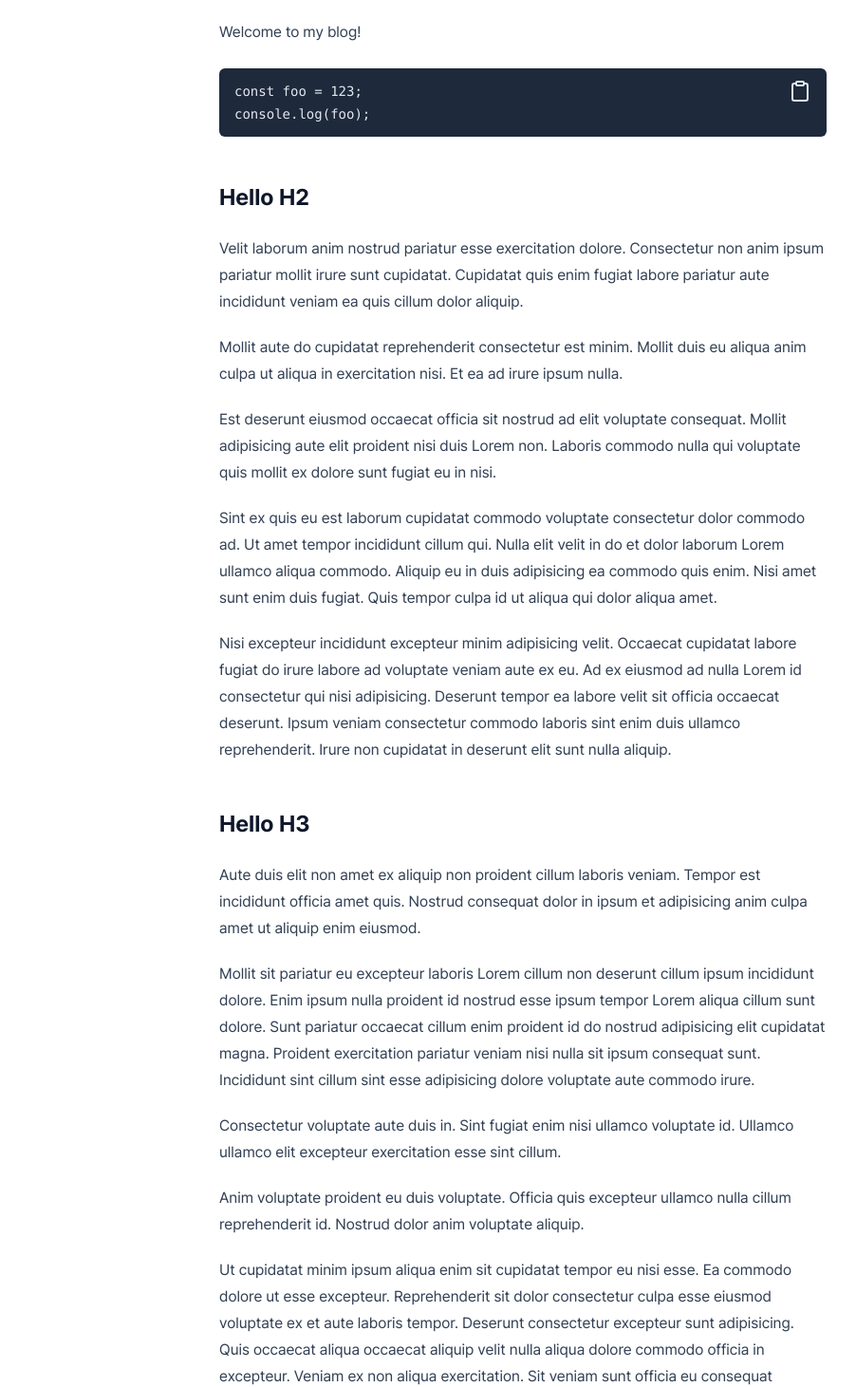
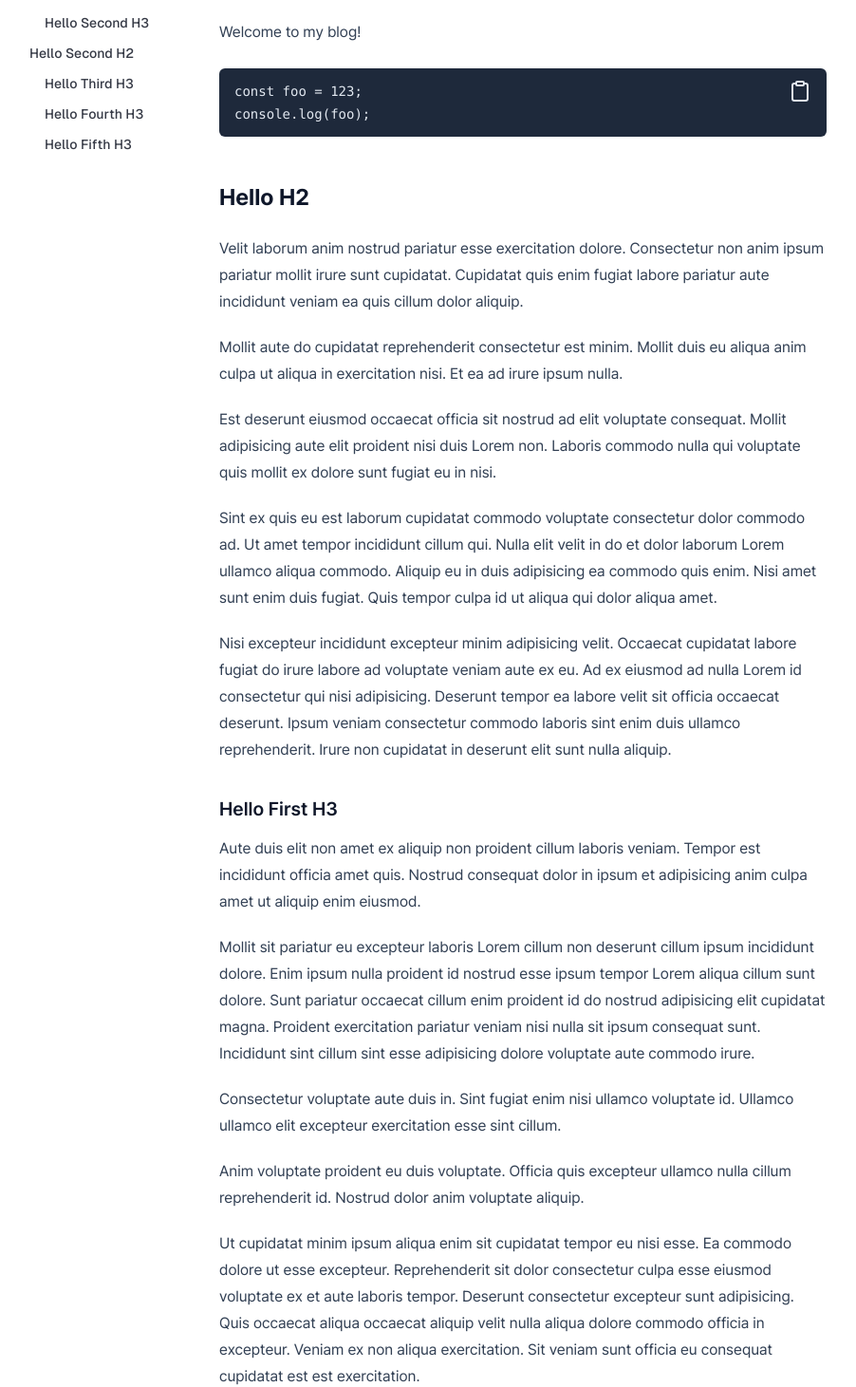
Before and after one commit to 2wndrhs/next-shadcn-blog, a Next.js app: page /posts/hello-nextjs in a window 1280 px wide. Shown: the part 172-1633 px from the top of the page at 95% size, without its empty margins (89-991 px from the left). Built offline with nearby package versions, Linux system fonts and the light colour scheme.

Commit message:
feat: implement `TableOfContent` component

```diff
--- a/src/app/layout.tsx
+++ b/src/app/layout.tsx
@@ -36,7 +36,7 @@ export default function RootLayout({
   return (
     <html
       lang='kr'
-      className='scrollbar scrollbar-w-2 scrollbar-h-4 scrollbar-track-transparent scrollbar-thumb-foreground/20'
+      className='scroll-pt-[15%] scroll-smooth scrollbar scrollbar-track-transparent scrollbar-thumb-foreground/20 scrollbar-w-2 scrollbar-h-4'
       suppressHydrationWarning
     >
       <body
--- a/src/app/posts/(blog)/hello-nextjs/page.mdx
+++ b/src/app/posts/(blog)/hello-nextjs/page.mdx
@@ -26,7 +26,7 @@ Sint ex quis eu est laborum cupidatat commodo voluptate consectetur dolor commod
 
 Nisi excepteur incididunt excepteur minim adipisicing velit. Occaecat cupidatat labore fugiat do irure labore ad voluptate veniam aute ex eu. Ad ex eiusmod ad nulla Lorem id consectetur qui nisi adipisicing. Deserunt tempor ea labore velit sit officia occaecat deserunt. Ipsum veniam consectetur commodo laboris sint enim duis ullamco reprehenderit. Irure non cupidatat in deserunt elit sunt nulla aliquip.
 
-## Hello H3
+### Hello First H3
 
 Aute duis elit non amet ex aliquip non proident cillum laboris veniam. Tempor est incididunt officia amet quis. Nostrud consequat dolor in ipsum et adipisicing anim culpa amet ut aliquip enim eiusmod.
 
@@ -37,3 +37,63 @@ Consectetur voluptate aute duis in. Sint fugiat enim nisi ullamco voluptate id.
 Anim voluptate proident eu duis voluptate. Officia quis excepteur ullamco nulla cillum reprehenderit id. Nostrud dolor anim voluptate aliquip.
 
 Ut cupidatat minim ipsum aliqua enim sit cupidatat tempor eu nisi esse. Ea commodo dolore ut esse excepteur. Reprehenderit sit dolor consectetur culpa esse eiusmod voluptate ex et aute laboris tempor. Deserunt consectetur excepteur sunt adipisicing. Quis occaecat aliqua occaecat aliquip velit nulla aliqua dolore commodo officia in excepteur. Veniam ex non aliqua exercitation. Sit veniam sunt officia eu consequat cupidatat est est exercitation.
+
+### Hello Second H3
+
+Aute duis elit non amet ex aliquip non proident cillum laboris veniam. Tempor est incididunt officia amet quis. Nostrud consequat dolor in ipsum et adipisicing anim culpa amet ut aliquip enim eiusmod.
+
+Mollit sit pariatur eu excepteur laboris Lorem cillum non deserunt cillum ipsum incididunt dolore. Enim ipsum nulla proident id nostrud esse ipsum tempor Lorem aliqua cillum sunt dolore. Sunt pariatur occaecat cillum enim proident id do nostrud adipisicing elit cupidatat magna. Proident exercitation pariatur veniam nisi nulla sit ipsum consequat sunt. Incididunt sint cillum sint esse adipisicing dolore voluptate aute commodo irure.
+
+Consectetur voluptate aute duis in. Sint fugiat enim nisi ullamco voluptate id. Ullamco ullamco elit excepteur exercitation esse sint cillum.
+
+Anim voluptate proident eu duis voluptate. Officia quis excepteur ullamco nulla cillum reprehenderit id. Nostrud dolor anim voluptate aliquip.
+
+Ut cupidatat minim ipsum aliqua enim sit cupidatat tempor eu nisi esse. Ea commodo dolore ut esse excepteur. Reprehenderit sit dolor consectetur culpa esse eiusmod voluptate ex et aute laboris tempor. Deserunt consectetur excepteur sunt adipisicing. Quis occaecat aliqua occaecat aliquip velit nulla aliqua dolore commodo officia in excepteur. Veniam ex non aliqua exercitation. Sit veniam sunt officia eu consequat cupidatat est est exercitation.
+
+## Hello Second H2
+
+Aute duis elit non amet ex aliquip non proident cillum laboris veniam. Tempor est incididunt officia amet quis. Nostrud consequat dolor in ipsum et adipisicing anim culpa amet ut aliquip enim eiusmod.
+
+Mollit sit pariatur eu excepteur laboris Lorem cillum non deserunt cillum ipsum incididunt dolore. Enim ipsum nulla proident id nostrud esse ipsum tempor Lorem aliqua cillum sunt dolore. Sunt pariatur occaecat cillum enim proident id do nostrud adipisicing elit cupidatat magna. Proident exercitation pariatur veniam nisi nulla sit ipsum consequat sunt. Incididunt sint cillum sint esse adipisicing dolore voluptate aute commodo irure.
+
+Consectetur voluptate aute duis in. Sint fugiat enim nisi ullamco voluptate id. Ullamco ullamco elit excepteur exercitation esse sint cillum.
+
+Anim voluptate proident eu duis voluptate. Officia quis excepteur ullamco nulla cillum reprehenderit id. Nostrud dolor anim voluptate aliquip.
+
+Ut cupidatat minim ipsum aliqua enim sit cupidatat tempor eu nisi esse. Ea commodo dolore ut esse excepteur. Reprehenderit sit dolor consectetur culpa esse eiusmod voluptate ex et aute laboris tempor. Deserunt consectetur excepteur sunt adipisicing. Quis occaecat aliqua occaecat aliquip velit nulla aliqua dolore commodo officia in excepteur. Veniam ex non aliqua exercitation. Sit veniam sunt officia eu consequat cupidatat est est exercitation.
+
+### Hello Third H3
+
+Aute duis elit non amet ex aliquip non proident cillum laboris veniam. Tempor est incididunt officia amet quis. Nostrud consequat dolor in ipsum et adipisicing anim culpa amet ut aliquip enim eiusmod.
+
+Mollit sit pariatur eu excepteur laboris Lorem cillum non deserunt cillum ipsum incididunt dolore. Enim ipsum nulla proident id nostrud esse ipsum tempor Lorem aliqua cillum sunt dolore. Sunt pariatur occaecat cillum enim proident id do nostrud adipisicing elit cupidatat magna. Proident exercitation pariatur veniam nisi nulla sit ipsum consequat sunt. Incididunt sint cillum sint esse adipisicing dolore voluptate aute commodo irure.
+
+Consectetur voluptate aute duis in. Sint fugiat enim nisi ullamco voluptate id. Ullamco ullamco elit excepteur exercitation esse sint cillum.
+
+Anim voluptate proident eu duis voluptate. Officia quis excepteur ullamco nulla cillum reprehenderit id. Nostrud dolor anim voluptate aliquip.
+
+Ut cupidatat minim ipsum aliqua enim sit cupidatat tempor eu nisi esse. Ea commodo dolore ut esse excepteur. Reprehenderit sit dolor consectetur culpa esse eiusmod voluptate ex et aute laboris tempor. Deserunt consectetur excepteur sunt adipisicing. Quis occaecat aliqua occaecat aliquip velit nulla aliqua dolore commodo officia in excepteur. Veniam ex non aliqua exercitation. Sit veniam sunt officia eu consequat cupidatat est est exercitation.
+
+### Hello Fourth H3
+
+Aute duis elit non amet ex aliquip non proident cillum laboris veniam. Tempor est incididunt officia amet quis. Nostrud consequat dolor in ipsum et adipisicing anim culpa amet ut aliquip enim eiusmod.
+
+Mollit sit pariatur eu excepteur laboris Lorem cillum non deserunt cillum ipsum incididunt dolore. Enim ipsum nulla proident id nostrud esse ipsum tempor Lorem aliqua cillum sunt dolore. Sunt pariatur occaecat cillum enim proident id do nostrud adipisicing elit cupidatat magna. Proident exercitation pariatur veniam nisi nulla sit ipsum consequat sunt. Incididunt sint cillum sint esse adipisicing dolore voluptate aute commodo irure.
+
+Consectetur voluptate aute duis in. Sint fugiat enim nisi ullamco voluptate id. Ullamco ullamco elit excepteur exercitation esse sint cillum.
+
+Anim voluptate proident eu duis voluptate. Officia quis excepteur ullamco nulla cillum reprehenderit id. Nostrud dolor anim voluptate aliquip.
+
+Ut cupidatat minim ipsum aliqua enim sit cupidatat tempor eu nisi esse. Ea commodo dolore ut esse excepteur. Reprehenderit sit dolor consectetur culpa esse eiusmod voluptate ex et aute laboris tempor. Deserunt consectetur excepteur sunt adipisicing. Quis occaecat aliqua occaecat aliquip velit nulla aliqua dolore commodo officia in excepteur. Veniam ex non aliqua exercitation. Sit veniam sunt officia eu consequat cupidatat est est exercitation.
+
+### Hello Fifth H3
+
+Aute duis elit non amet ex aliquip non proident cillum laboris veniam. Tempor est incididunt officia amet quis. Nostrud consequat dolor in ipsum et adipisicing anim culpa amet ut aliquip enim eiusmod.
+
+Mollit sit pariatur eu excepteur laboris Lorem cillum non deserunt cillum ipsum incididunt dolore. Enim ipsum nulla proident id nostrud esse ipsum tempor Lorem aliqua cillum sunt dolore. Sunt pariatur occaecat cillum enim proident id do nostrud adipisicing elit cupidatat magna. Proident exercitation pariatur veniam nisi nulla sit ipsum consequat sunt. Incididunt sint cillum sint esse adipisicing dolore voluptate aute commodo irure.
+
+Consectetur voluptate aute duis in. Sint fugiat enim nisi ullamco voluptate id. Ullamco ullamco elit excepteur exercitation esse sint cillum.
+
+Anim voluptate proident eu duis voluptate. Officia quis excepteur ullamco nulla cillum reprehenderit id. Nostrud dolor anim voluptate aliquip.
+
+Ut cupidatat minim ipsum aliqua enim sit cupidatat tempor eu nisi esse. Ea commodo dolore ut esse excepteur. Reprehenderit sit dolor consectetur culpa esse eiusmod voluptate ex et aute laboris tempor. Deserunt consectetur excepteur sunt adipisicing. Quis occaecat aliqua occaecat aliquip velit nulla aliqua dolore commodo officia in excepteur. Veniam ex non aliqua exercitation. Sit veniam sunt officia eu consequat cupidatat est est exercitation.
--- a/src/app/posts/layout.tsx
+++ b/src/app/posts/layout.tsx
@@ -1,11 +1,12 @@
 import ScrollProgressBar from '@/components/ScrollProgressBar';
+import TableOfContents from '@/components/TableOfContents';
 
 export default function MdxLayout({ children }: { children: React.ReactNode }) {
   // Create any shared layout or styles here
   return (
     <>
-      <nav>navigation</nav>
-      <main className='prose prose-slate max-w-none dark:prose-invert'>
+      <TableOfContents />
+      <main className='prose prose-slate max-w-none dark:prose-invert md:col-start-2'>
         <ScrollProgressBar />
         {children}
       </main>
--- /dev/null
+++ b/src/components/TableOfContents.tsx
@@ -0,0 +1,80 @@
+'use client';
+
+import { useEffect, useState } from 'react';
+
+interface TOCItem {
+  id: string;
+  text: string;
+  level: number;
+}
+
+export default function TableOfContents() {
+  const [toc, setToc] = useState<TOCItem[]>([]);
+  const [activeId, setActiveId] = useState('');
+
+  useEffect(() => {
+    const headings = Array.from(document.querySelectorAll('h2, h3'));
+    console.log(headings);
+    const newToc = headings.map((heading) => ({
+      id: heading.id,
+      text: heading.textContent ?? '',
+      level: parseInt(heading.tagName.charAt(1)),
+    }));
+    setToc(newToc);
+
+    // Set up Intersection Observer
+    const observers = new Map<string, IntersectionObserver>();
+
+    const observerCallback = (entries: IntersectionObserverEntry[]) => {
+      entries.forEach((entry) => {
+        if (entry.isIntersecting) {
+          console.log('entry', entry);
+          setActiveId(entry.target.id);
+        }
+      });
+    };
+
+    const observerOptions = {
+      rootMargin: '0px 0px -80% 0px',
+      threshold: 1.0,
+    };
+
+    headings.forEach((heading) => {
+      const element = document.getElementById(heading.id);
+      if (element) {
+        const observer = new IntersectionObserver(
+          observerCallback,
+          observerOptions,
+        );
+
+        observer.observe(element);
+        observers.set(heading.id, observer);
+      }
+    });
+
+    return () => {
+      observers.forEach((observer) => observer.disconnect());
+    };
+  }, []);
+
+  return (
+    <aside className='fixed hidden lg:block' aria-label='Table of contents'>
+      <ul className='flex flex-col gap-2 font-geistSans text-sm'>
+        {toc.map(({ id, text, level }) => (
+          <li key={id} className={`pl-${(level - 1) * 4} `}>
+            <a
+              href={`#${id}`}
+              className={`block py-0.5 transition-colors duration-200 ease-in-out hover:text-foreground/80 ${
+                activeId === id
+                  ? 'font-medium text-foreground/80'
+                  : 'text-foreground/40'
+              }`}
+            >
+              {text}
+            </a>
+          </li>
+        ))}
+      </ul>
+    </aside>
+  );
+}
--- a/tailwind.config.ts
+++ b/tailwind.config.ts
@@ -84,5 +84,6 @@ const config: Config = {
     require('@tailwindcss/typography'),
     require('tailwind-scrollbar')({ nocompatible: true }),
   ],
+  safelist: ['pl-4', 'pl-8'],
 };
 export default config;
```
